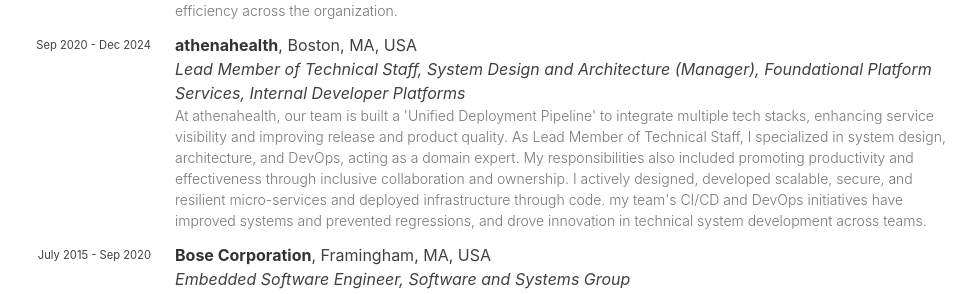
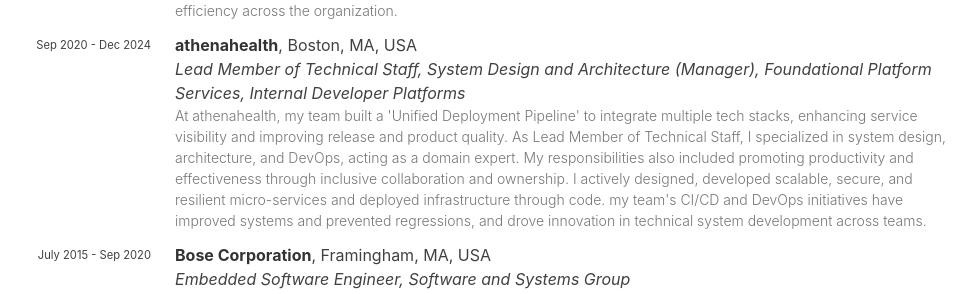
Before and after one commit to hariharanragothaman/hariharanragothaman.github.io, a Jekyll site: the page built from cv.md, in a window 1280 px wide and 900 px high, scrolled down 650 px. Shown: the part 153-447 px from the top of the window, without its empty margins (157-1133 px from the left). Built offline with Jekyll 4.4.1, drawn with Linux system fonts in a browser that asks for light colours; nearby versions of some CDN libraries; some web fonts are replaced.

Commit message:
Polishes and Updates

```diff
--- a/_data/experiences.yaml
+++ b/_data/experiences.yaml
@@ -19,7 +19,7 @@
   position: Lead Member of Technical Staff, System Design and Architecture (Manager)
   group: "Foundational Platform Services, Internal Developer Platforms"
   year: "Sep 2020 - Dec 2024"
-  description: "At athenahealth, our team is built a 'Unified Deployment Pipeline' to integrate multiple tech stacks, enhancing service visibility and improving release and product quality. As Lead Member of Technical Staff, I specialized in system design, architecture, and DevOps, acting as a domain expert. My responsibilities also included promoting productivity and effectiveness through inclusive collaboration and ownership. I actively designed, developed scalable, secure, and resilient micro-services and deployed infrastructure through code. my team's CI/CD and DevOps initiatives have improved systems and prevented regressions, and drove innovation in technical system development across teams."
+  description: "At athenahealth, my team built a 'Unified Deployment Pipeline' to integrate multiple tech stacks, enhancing service visibility and improving release and product quality. As Lead Member of Technical Staff, I specialized in system design, architecture, and DevOps, acting as a domain expert. My responsibilities also included promoting productivity and effectiveness through inclusive collaboration and ownership. I actively designed, developed scalable, secure, and resilient micro-services and deployed infrastructure through code. my team's CI/CD and DevOps initiatives have improved systems and prevented regressions, and drove innovation in technical system development across teams."
   type: industry
 
 
```
